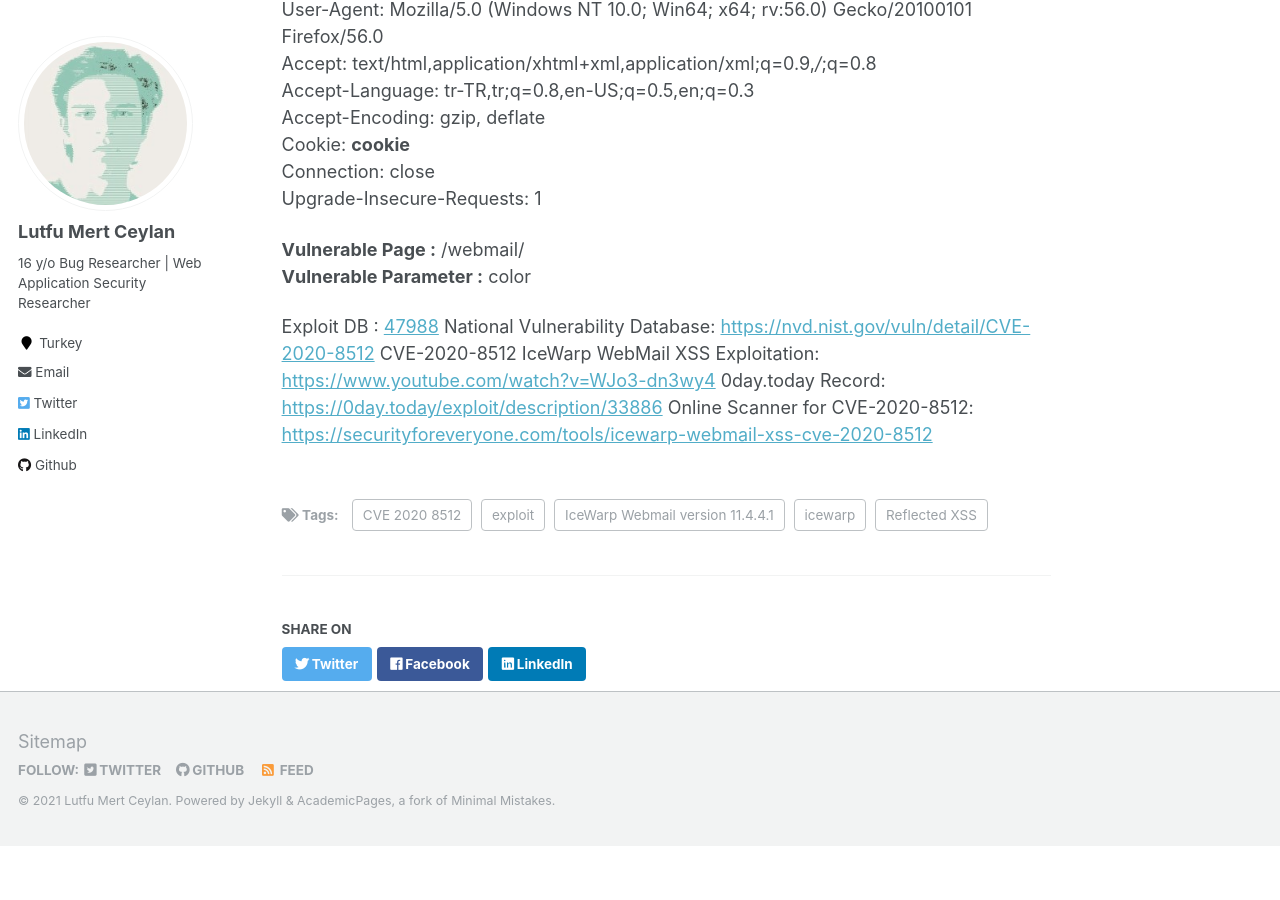
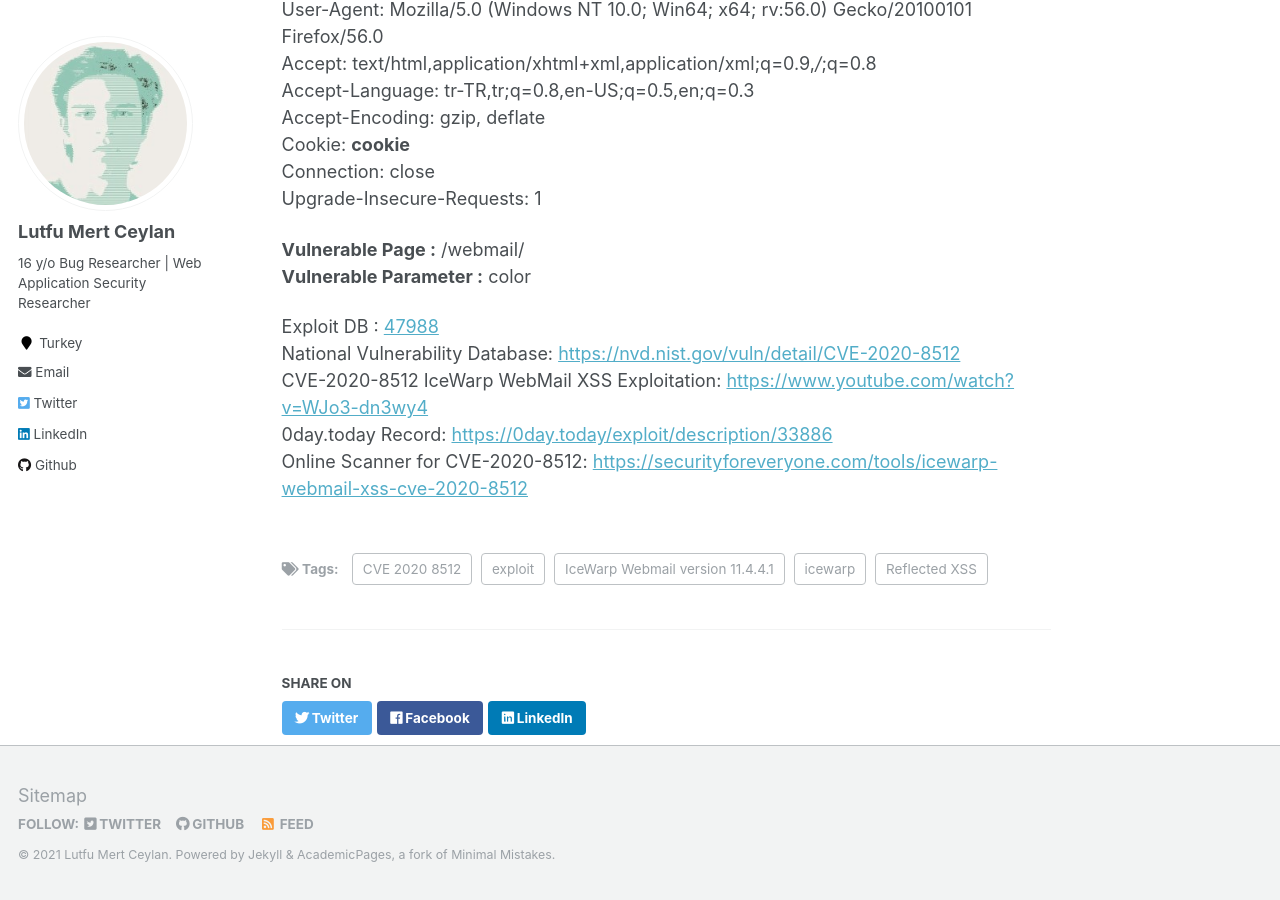
Before and after one commit to lutfumertceylan/mywebsite, a Jekyll site: the page built from _exploits/2020-01-27-IceWarp-Exploit-XSS.md, in a window 1280 px wide and 900 px high, scrolled down 608 px. Built offline with Jekyll 4.4.1, drawn with Linux system fonts in a browser that asks for light colours; before the commit the page ends 1454 px from its top, so only the background shows below that.

```diff
--- a/_exploits/2020-01-27-IceWarp-Exploit-XSS.md
+++ b/_exploits/2020-01-27-IceWarp-Exploit-XSS.md
@@ -41,8 +41,8 @@ Upgrade-Insecure-Requests: 1<br>
 color
 
 
-Exploit DB : <a href="https://www.exploit-db.com/exploits/47988">47988</a>
-National Vulnerability Database: <a href="https://nvd.nist.gov/vuln/detail/CVE-2020-8512">https://nvd.nist.gov/vuln/detail/CVE-2020-8512</a>
-CVE-2020-8512 IceWarp WebMail XSS Exploitation: <a href="https://www.youtube.com/watch?v=WJo3-dn3wy4">https://www.youtube.com/watch?v=WJo3-dn3wy4</a>
-0day.today Record: <a href="https://0day.today/exploit/description/33886">https://0day.today/exploit/description/33886</a>
-Online Scanner for CVE-2020-8512: <a href="https://securityforeveryone.com/tools/icewarp-webmail-xss-cve-2020-8512">https://securityforeveryone.com/tools/icewarp-webmail-xss-cve-2020-8512</a>
+Exploit DB : <a href="https://www.exploit-db.com/exploits/47988">47988</a><br>
+National Vulnerability Database: <a href="https://nvd.nist.gov/vuln/detail/CVE-2020-8512">https://nvd.nist.gov/vuln/detail/CVE-2020-8512</a><br>
+CVE-2020-8512 IceWarp WebMail XSS Exploitation: <a href="https://www.youtube.com/watch?v=WJo3-dn3wy4">https://www.youtube.com/watch?v=WJo3-dn3wy4</a><br>
+0day.today Record: <a href="https://0day.today/exploit/description/33886">https://0day.today/exploit/description/33886</a><br>
+Online Scanner for CVE-2020-8512: <a href="https://securityforeveryone.com/tools/icewarp-webmail-xss-cve-2020-8512">https://securityforeveryone.com/tools/icewarp-webmail-xss-cve-2020-8512</a><br>
```
